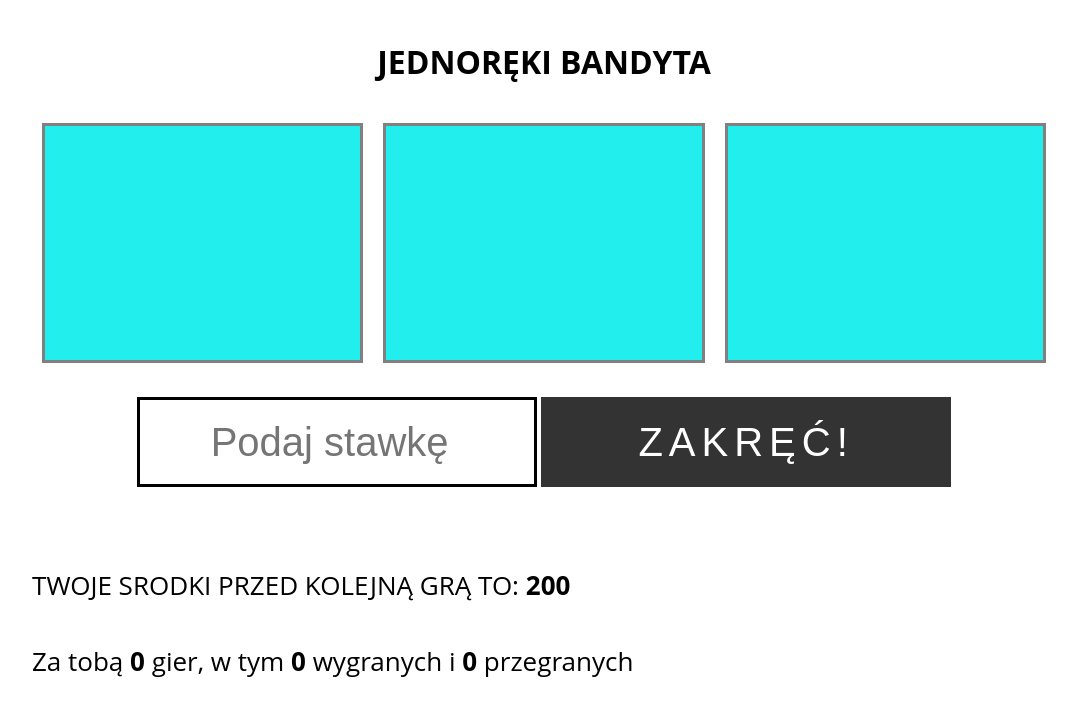
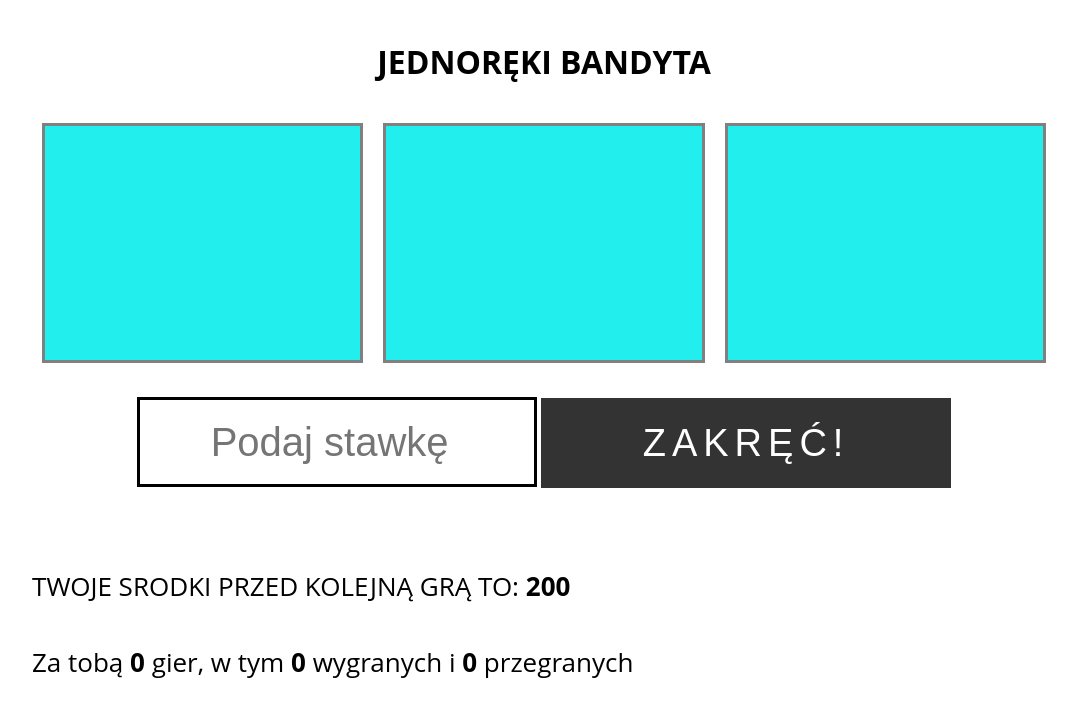
Before and after one commit to gp231982/projekt-jednor-ki-bandyta, a plain HTML site: page JednorekiBandytata-gotowy-projekt/index.html in a window 1280 px wide. Shown: the whole page, without its empty margins (96-1173 px from the left). Drawn offline with Linux system fonts and the light colour scheme.

Commit message:
new change

```diff
--- a/JednorekiBandytata-gotowy-projekt/style.css
+++ b/JednorekiBandytata-gotowy-projekt/style.css
@@ -46,11 +46,11 @@ border: 3px solid gray;
  height:90px;
  text-align: center;
  padding: 20px 60px;
- font-size: 40px;
+ font-size: 38px;
  text-transform: uppercase;
  background-color: #333;
  border: none;
- color: white;
+ color: #ffffff;
  cursor: pointer;
  letter-spacing: 6px;
 }
```
